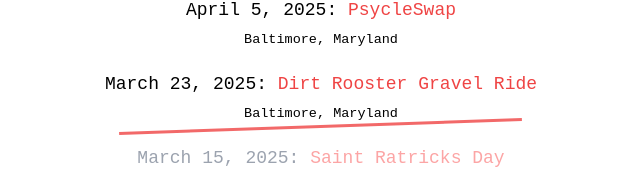
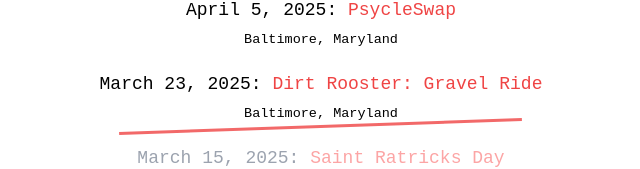
Before and after one commit to Notoncebut2x/ecbc, a Next.js app: page /annual in a window 1280 px wide. Shown: the part 364-533 px from the top of the page, without its empty margins (319-959 px from the left). Built offline with nearby package versions, Linux system fonts and the light colour scheme.

Commit message:
Fix TypeScript error and add new event

```diff
--- a/src/data/events.ts
+++ b/src/data/events.ts
@@ -114,10 +114,9 @@
       dayOfWeek: 4  // Thursday
     }
   },
-  ,
   {
     id: '12',
-    title: 'Dirt Rooster Gravel Ride',
+    title: 'Dirt Rooster: Gravel Ride',
     date: '2025-03-23',
     location: 'Baltimore, Maryland',
     link: 'https://www.instagram.com/p/DHMGShDsr80/',
```
